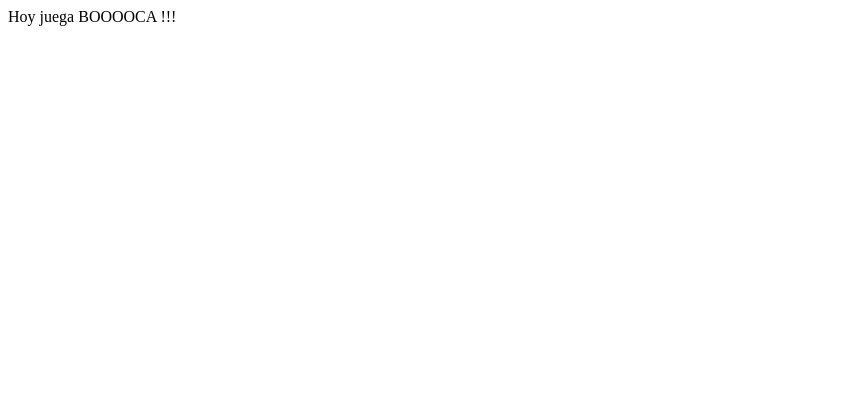
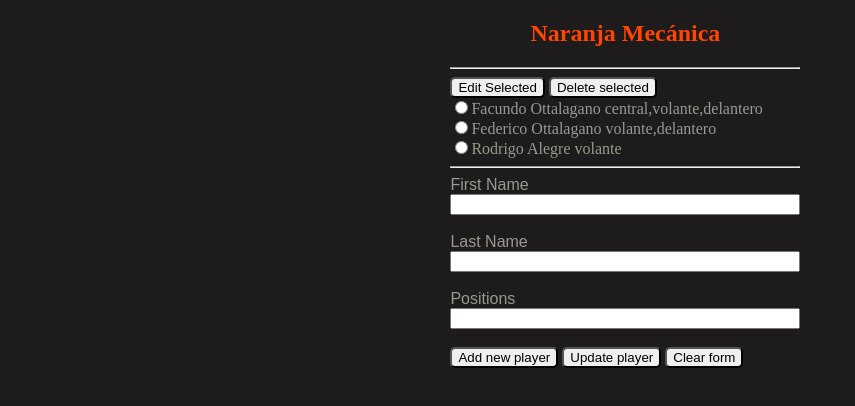
Before and after one commit to federaik/naranja, a website: page index.html in a window 1280 px wide. Shown: the whole page, without its empty margins (0-855 px from the left). Drawn offline with Linux system fonts and the light colour scheme.

Commit message:
new files

```diff
--- a/index.html
+++ b/index.html
@@ -4,10 +4,38 @@
   <meta charset="UTF-8">
   <meta http-equiv="X-UA-Compatible" content="IE=edge">
   <meta name="viewport" content="width=device-width, initial-scale=1.0">
-  <title>Document</title>
+  <title>Naranja</title>
+
+  <link rel="stylesheet" href="naranja.css">
 </head>
 <body>
-  Hoy juega BOOOOCA !!!
+
+<section>
+  <h1>Naranja Mecánica</h1><hr>
+
+  <button onclick="editPlayerInForm()">Edit Selected</button>
+  <button onclick="deletePlayer()">Delete selected </button>
+
+  <!-- <h3 class="textColor">Players:</h3> -->
+
+  <div id="playersList">
+
+  </div>
+
+  <hr>
+
+<div id="flex" class="textColor">
+  First Name <input type="text" id="nombre"> <br>
+  Last Name <input type="text" id="apellido"> <br>
+  Positions <input type="text" id="posicion"> <br>
+</div>
+  <button onclick="addPlayer()">Add new player</button>
+  <button onclick="editPlayer()">Update player</button>
+  <button onclick="clearForm()">Clear form</button>
+</section>
+
+
+  <script src="script.js"></script>
 
 </body>
 </html>
--- /dev/null
+++ b/naranja.css
@@ -0,0 +1,27 @@
+body{
+  background-color: rgb(29, 27, 27);
+}
+
+h1{
+  color: orangered;
+  text-align: center;
+}
+
+.textColor{
+  color: rgb(153, 153, 144);
+  font-family: Arial, Helvetica, sans-serif;
+}
+
+section{
+  width: 350px;
+  margin-left: 35%;
+}
+
+button{
+  border-radius: 5px;
+}
+
+#flex{
+  display: flex;
+  flex-direction: column;
+}
--- /dev/null
+++ b/script.js
@@ -0,0 +1,157 @@
+let playerIdToEdit = null;
+
+ const players = [
+
+  { id: 1, firstName: "Facundo", lastName: "Ottalagano", posiciones: ["central", "volante", "delantero"] },
+
+  { id: 2, firstName: "Federico", lastName: "Ottalagano", posiciones: ["volante", "delantero"] },
+
+  { id: 3, firstName: "Rodrigo", lastName: "Alegre", posiciones: ["volante"] },
+]
+
+const listPlayers = () => {
+
+  document.getElementById('playersList').innerHTML = "";
+
+  players.forEach((player) => {
+    let newDiv = document.createElement("div");
+    let newInput = document.createElement("input");
+    newInput.setAttribute('type', 'radio')
+    newInput.setAttribute('value', player.id);
+    newInput.setAttribute('name', 'playerId');
+    let newSpan = document.createElement("span");
+    newSpan.textContent = player.firstName + " " + player.lastName + " " + player.posiciones;
+    newSpan.setAttribute('style', 'color: rgb(153, 153, 144)');
+
+    let currentDiv = document.getElementById("playersList");
+    currentDiv.appendChild(newDiv);
+    newDiv.appendChild(newInput);
+    newDiv.appendChild(newSpan);
+  })
+}
+
+const addPlayer = () => {
+  let playerName = document.getElementById('nombre').value;
+  let playerLastName = document.getElementById('apellido').value;
+  let playerPosition = document.getElementById('posicion').value;
+
+  let playerId = players[players.length-1].id +1;
+
+  let newPlayer = {id: playerId, firstName: playerName, lastName: playerLastName, posiciones: playerPosition.split(",")};
+
+  if (playerName.length > 0 && playerLastName.length > 0 && playerPosition.length > 0) {
+    players.push(newPlayer);
+  }
+
+
+  listPlayers();
+  document.getElementById("nombre").value = '';
+  document.getElementById("apellido").value = '';
+  document.getElementById("posicion").value = '';
+}
+
+const editPlayer = () => {
+  // guardas datos del form en variables
+  const nombreEditado = document.getElementById("nombre").value;
+  const apellidoEditado = document.getElementById("apellido").value
+  const posicionesEditadas = document.getElementById("posicion").value
+
+  // buscas y guardas en una variable el objeto completo del jugador a editar
+  const player = getPlayerData(playerIdToEdit);
+
+  // editas el objeto
+  player.firstName = nombreEditado;
+  player.lastName = apellidoEditado;
+  player.posiciones = posicionesEditadas;
+
+  // listas los jugadores de nuevo
+  listPlayers();
+
+  // limpiar form
+  document.getElementById("nombre").value = '';
+  document.getElementById("apellido").value = '';
+  document.getElementById("posicion").value = '';
+
+}
+
+
+const deletePlayer = () => {
+
+  let radios = document.getElementsByName("playerId")
+  radios.forEach((radio) => {
+    if ( radio.checked ) {
+      id = parseInt(radio.value);
+    }
+  })
+
+  const idABorrar = id;
+  const indexABorrar = players.findIndex((player) => {
+  if (player.id === idABorrar){
+    return true;
+  }
+})
+  const confirmacion = confirm("Are you sure?");
+  if (confirmacion === true) {
+    players.splice(indexABorrar, 1);
+  }
+
+
+
+  listPlayers();
+}
+
+const clearForm = () => {
+  document.getElementById("nombre").value = '';
+  document.getElementById("apellido").value = '';
+  document.getElementById("posicion").value = '';
+}
+
+const updatePlayer = (id) => {
+
+  let nombreEditado = document.getElementById("nombre").value;
+  let apellidoEditado = document.getElementById("apellido").value
+  let posicionesEditadas = document.getElementById("posicion").value
+
+ players.forEach((player) => {
+   if ( player.id === id ) {
+     indiceJugador = player.firstName;
+     player.firstName = nombreEditado;
+     player.lastName = apellidoEditado;
+     player.posiciones = posicionesEditadas;
+   }
+ })
+}
+updatePlayer(playerIdToEdit);
+
+const getPlayerData = (id) => {
+  let playerData = null;
+  players.forEach((player) => {
+    if ( player.id === id ) {
+      playerData = player;
+    }
+  })
+
+  return playerData;
+}
+
+const editPlayerInForm = () => {
+  let radios = document.getElementsByName("playerId");
+  let id = null; // suele usarse para setear una variable inicial que no sabes su valor futuro. Dsp lo vemos mejor
+
+  radios.forEach((radio) => {
+    if ( radio.checked ) {
+      id = parseInt(radio.value);
+    }
+  })
+
+  const player = getPlayerData(id);
+
+  playerIdToEdit = player.id;
+  playerNameToEdit = player.firstName
+
+  document.getElementById("nombre").value = player.firstName;
+  document.getElementById("apellido").value = player.lastName;
+  document.getElementById("posicion").value = player.posiciones;
+}
+
+listPlayers();
```
